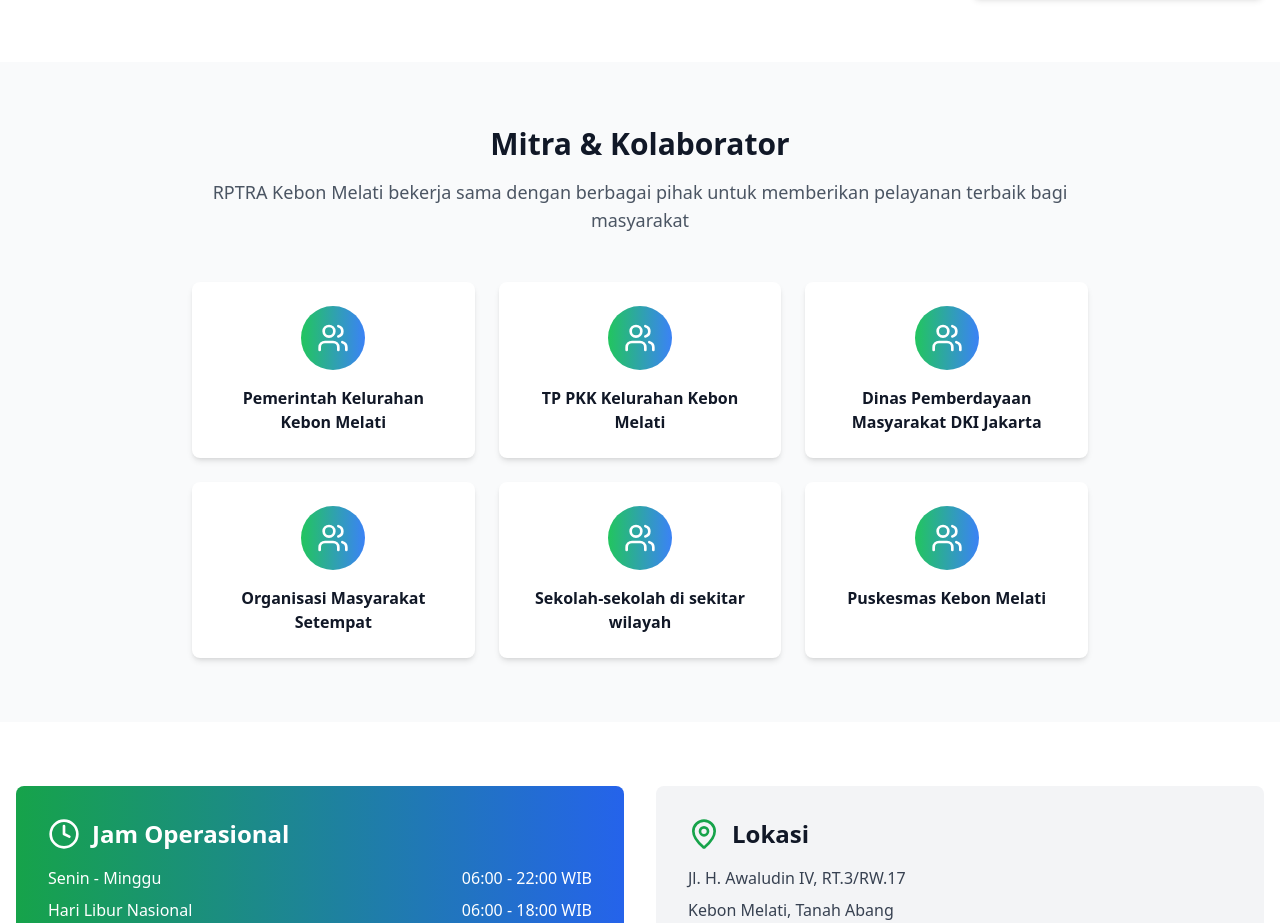
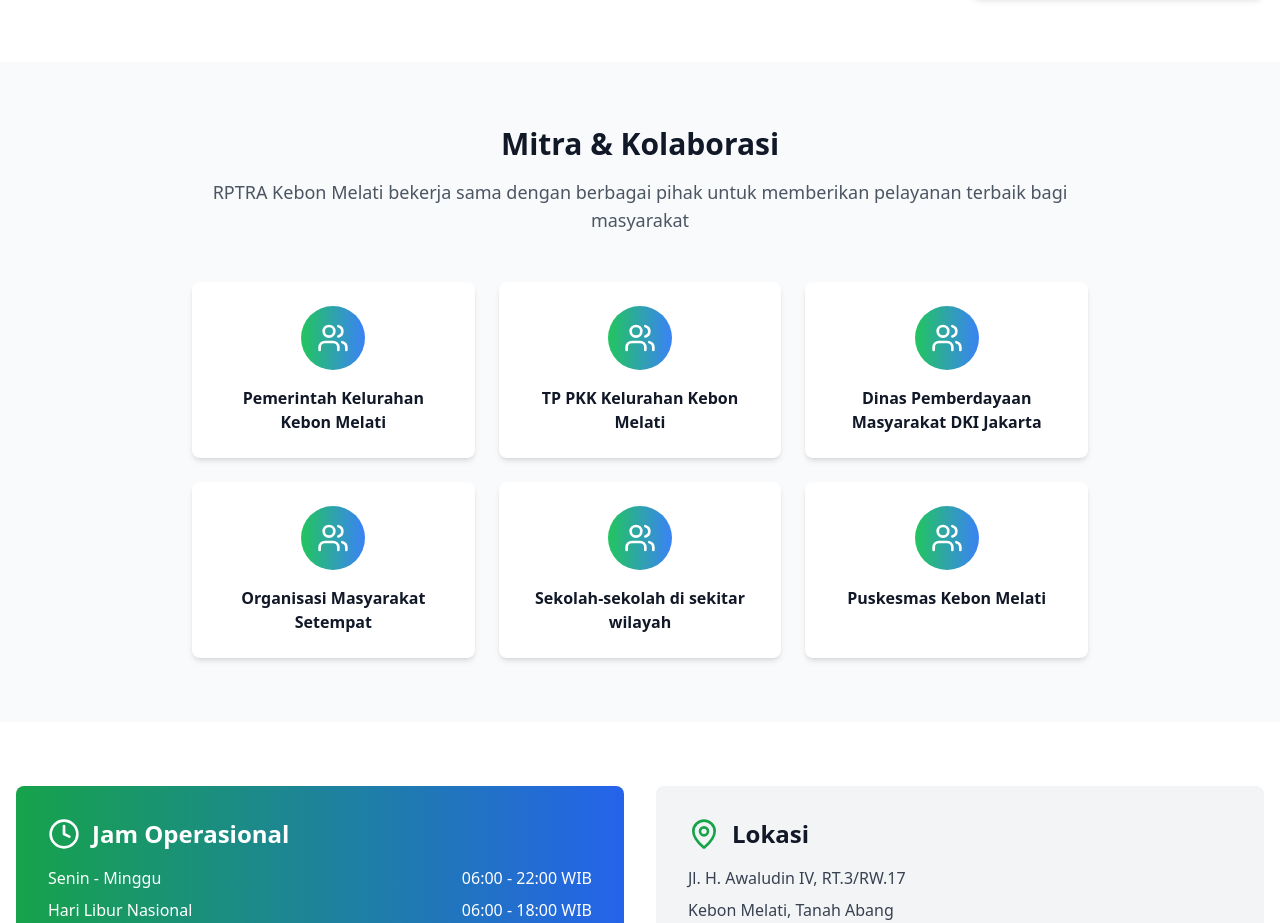
Before and after one commit to rafifahrezi/rptra-bonti, a React (Vite) app: page /about in a window 1280 px wide. Shown: the part 2162-3085 px from the top of the page. Built offline with nearby package versions, Linux system fonts and the light colour scheme.

Commit message:
Ganti About

```diff
--- a/src/pages/About.tsx
+++ b/src/pages/About.tsx
@@ -230,7 +230,7 @@ const About: React.FC = () => {
           <div className="max-w-4xl mx-auto">
             <div className="text-center mb-12">
               <h2 className="text-3xl font-bold text-gray-900 mb-4">
-                Mitra & Kolaborator
+                Mitra & Kolaborasi
               </h2>
               <p className="text-lg text-gray-600">
                 RPTRA Kebon Melati bekerja sama dengan berbagai pihak untuk
```
